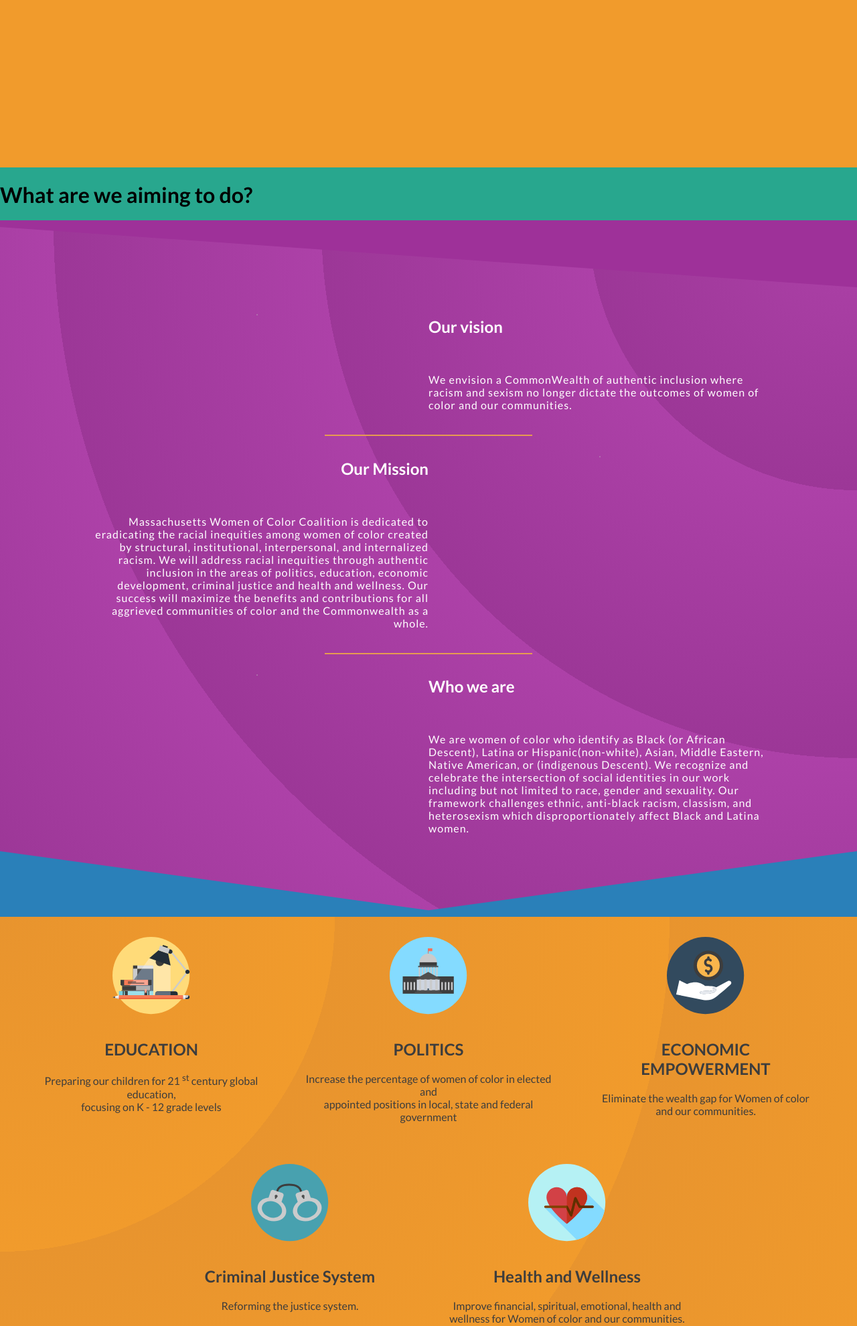
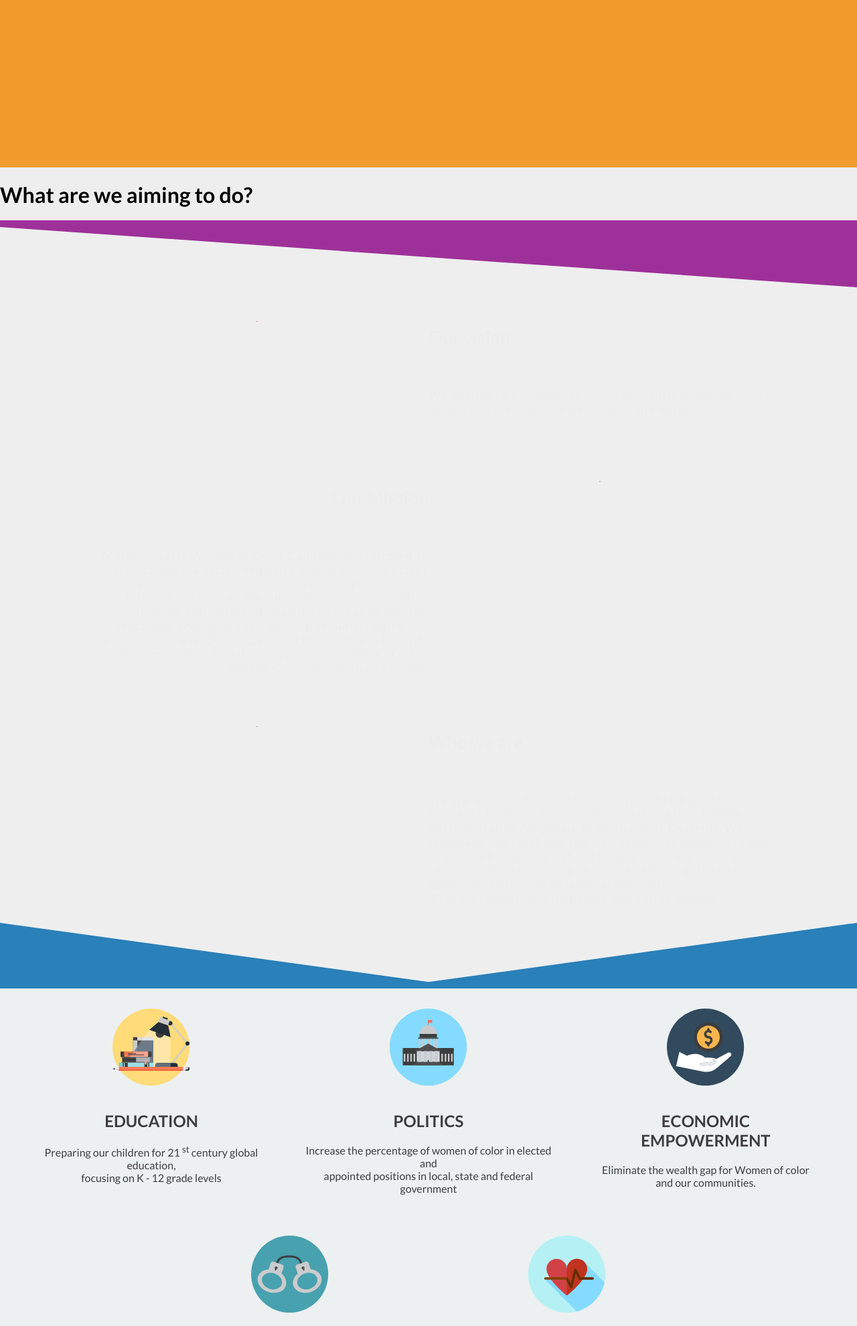
Before and after one commit to rodriguezj7/woc, a PHP site: page / in a window 1280 px wide. Shown: the part 448-2428 px from the top of the page at 67% size. Run offline with PHP 8.4, Linux system fonts and the light colour scheme; some libraries are stand-ins or nearby versions.

Commit message:
changes to overall format and style

```diff
--- a/css/style.css
+++ b/css/style.css
@@ -99,7 +99,7 @@
 
 /* container */
 .container{
-	background-color: #28A78E;
+	background-color: #EEEEEE;
 	display: flex;
 	flex-wrap: wrap;
 	width: 100%;
@@ -108,21 +108,28 @@
 	overflow: hidden;
 	/*border-bottom: 2px grey solid;*/
 }
+.container2{
+	margin: 15px;
+	width: 80%;
+	background-color: white;
+	border-radius: 10%;
+	background: repeating-radial-gradient(circle at top right,#ad41a8,#9C3797 1050px);
+}
 .content{
-	background: repeating-radial-gradient(circle at top right,#ad41a8,#9C3797 400px);
+	background: #EEEEEE;
 	order: 1;
 	display: flex;
 	flex-wrap: wrap;
 	justify-content: center;
  	width: 100%;
- 	color: #fff;
+ 	color: #ECECEC;
 }
 
  /* ROW DIV WITH IMG AND INFO*/
 
  .row{
  	order: 1;
- 	margin: -10px;
+ 	margin: 0 auto;
  	padding: 0;
  	width: 80%;
  	display: flex;
@@ -156,6 +163,7 @@
     background: linear-gradient(top, rgba(255, 255, 255, .15), rgba(0, 0, 0, .25)), linear-gradient(left top, rgba(255, 255, 255, 0), rgba(255, 255, 255, .1) 50%, rgba(255, 255, 255, 0) 50%, rgba(255, 255, 255, 0));
 }
 .info{
+	font-size: 1.1em;
 	padding-top: 15px;
 	width: 50%;
 	text-align: left;
@@ -163,17 +171,18 @@
 }
 
 .info p{
+	margin-bottom: 5px;
 	letter-spacing: 1px;
 }
 #info{
 	text-align: right;
 }
 
-.border{
+/*.border{
 	text-align: center;
 	border: 1px solid #E69B50;
 	width: 30%;
-}
+}*/
 
 
 
@@ -244,6 +253,17 @@
 	background: -moz-radial-gradient(center, ellipse cover, #ffaf4b 0%, #ff920a 100%);
 	background: -webkit-radial-gradient(center, ellipse cover, #ffaf4b 0%,#ff920a 100%);
 	background: radial-gradient(ellipse at center, #ffaf4b 0%,#ff920a 100%); */
+	background: #ECF0F1;
+}
+.container3{
+	display: flex;
+	flex-wrap: wrap;
+	text-align: center;
+	justify-content: center;
+	margin: 0 auto;
+	width: 80%;
+	background-color: white;
+	border-radius: 10%;
 	background: repeating-radial-gradient(circle at 0 0,#e8942e,#f19b2c 500px);
 }
 #border2bttm{
```
Also changed, not shown: index.html (+6 -2 lines).
